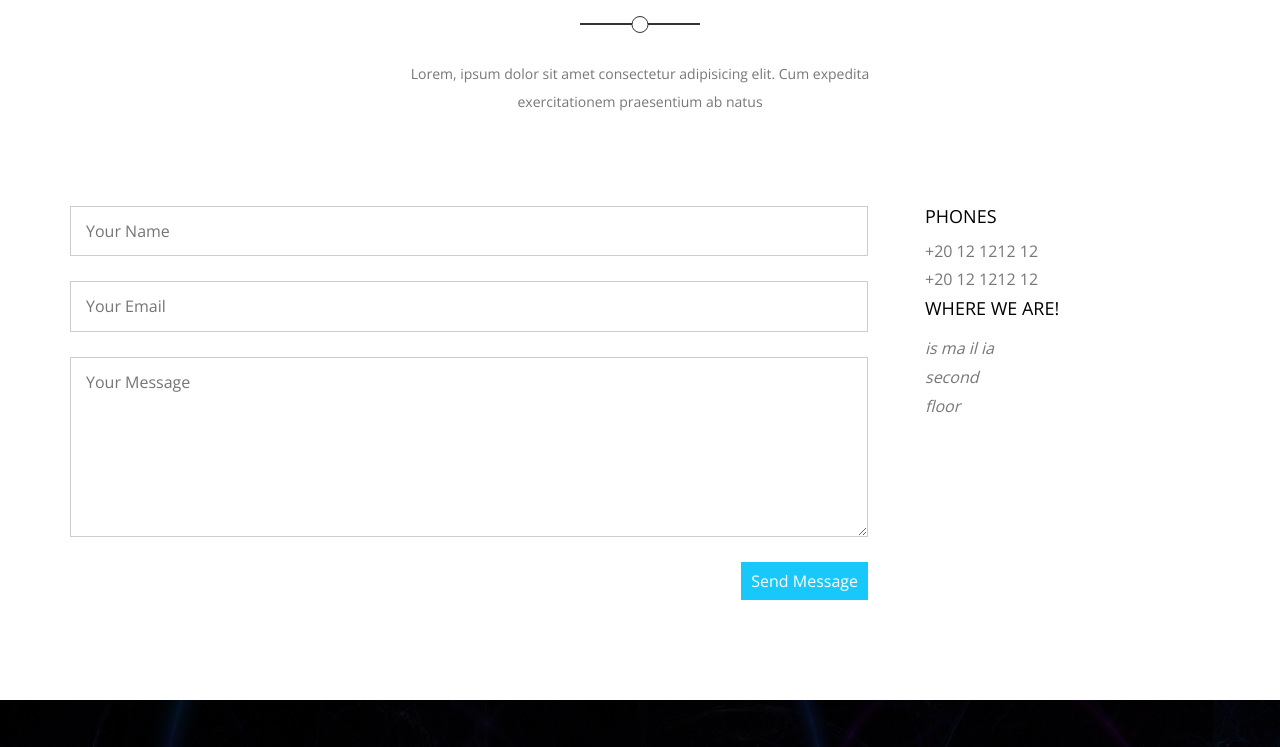
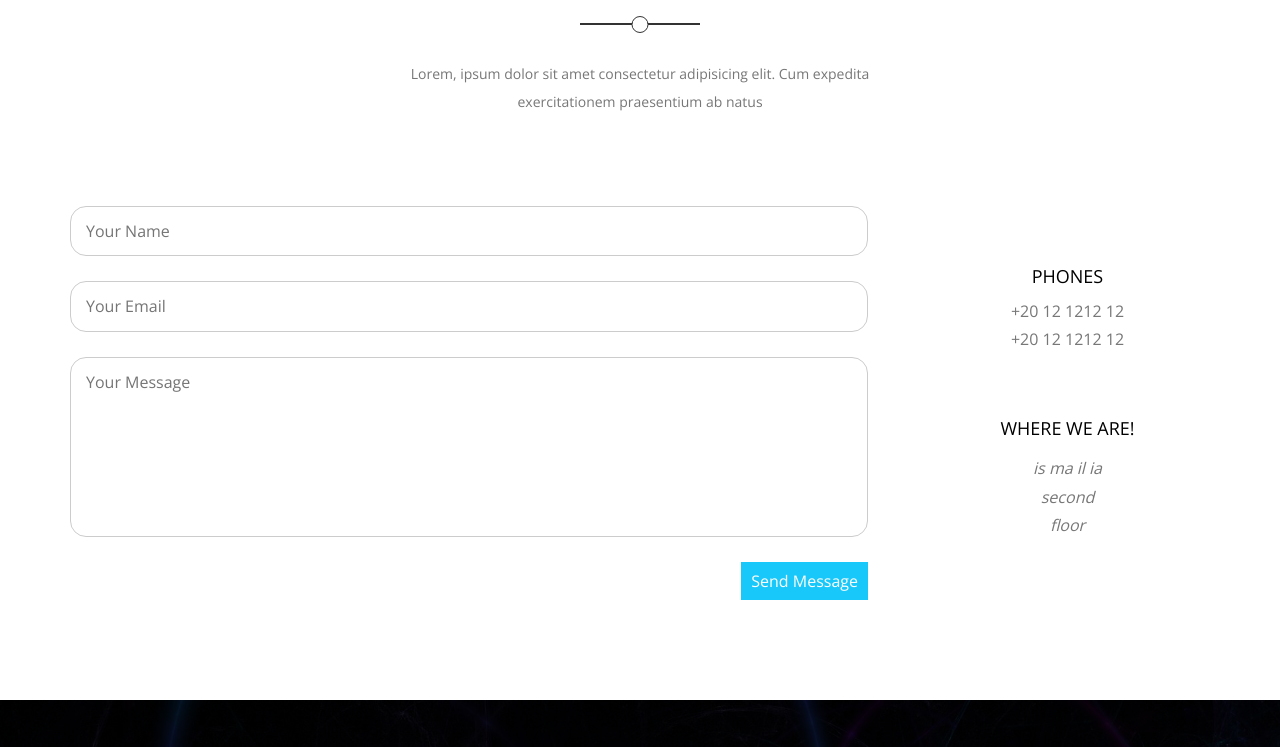
Before and after one commit to Mecha-Mind/Kasper, a plain HTML site: page index.html in a window 1280 px wide. Shown: the part 7923-8670 px from the top of the page. Drawn offline with nearby package versions, Linux system fonts and the light colour scheme.

Commit message:
modified some css

```diff
--- a/css/master.css
+++ b/css/master.css
@@ -926,15 +926,23 @@ header nav .search i {
   padding: 15px;
   margin-bottom: 25px;
   border: 1px solid #ccc;
+  border-radius: 16px;
 }
 .contact .content form .main-inps:focus {
   outline: none;
 }
-.contact .content form textarea.main-inps {
-  height: 180px;
+
+.contact .content form textarea {
+  min-height: 180px;
+  resize: none;
 }
 .contact .content .info {
+  display: flex;
+  flex-direction: column;
+  justify-content: space-evenly;
+  align-items: center;
   flex-basis: 25%;
+  text-align: center;
 }
 @media (max-width: 767px) {
   .contact .content .info {
```
